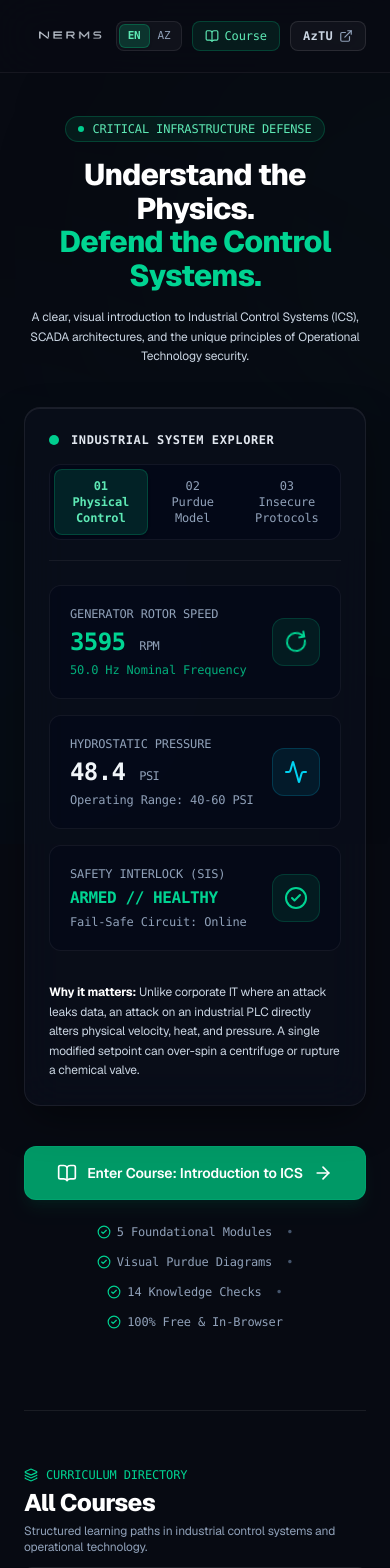
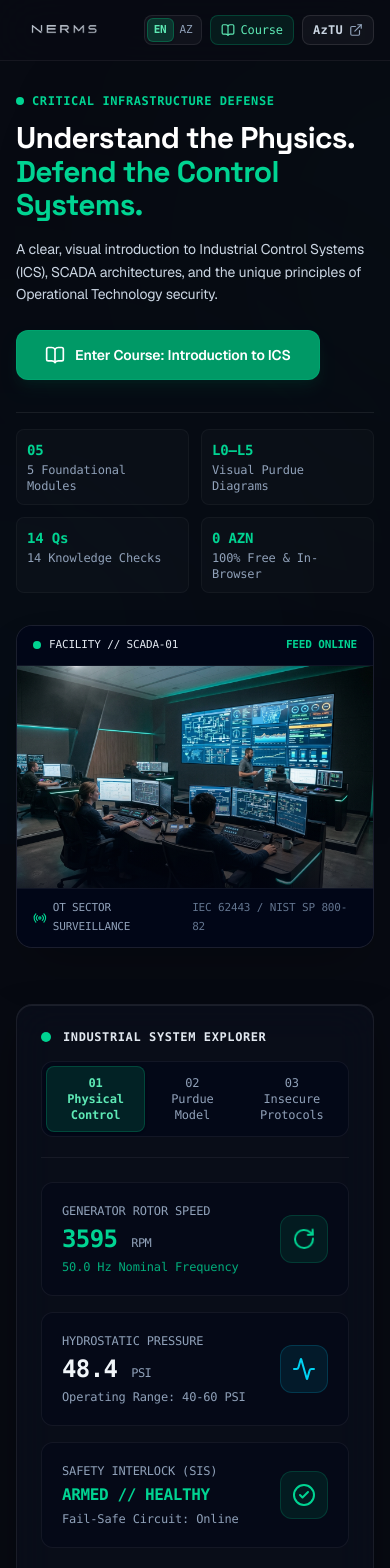
Before and after one commit to Nuranss/NERMS-learning-platform, a Next.js app: page / in a window 390 px wide. Shown: the top 1568 px of the page. Built offline with nearby package versions, Linux system fonts and the light colour scheme.

Commit message:
design: eliminate AI slop tells, add industrial control room imagery, integrate Space Grotesk typography, and optimize mobile navbar

```diff
--- a/src/app/globals.css
+++ b/src/app/globals.css
@@ -23,6 +23,7 @@
   }
 
   h1, h2, h3, h4, h5, h6 {
+    font-family: var(--font-space-grotesk), var(--font-geist-sans), sans-serif;
     color: var(--text-primary);
     letter-spacing: -0.025em;
   }
--- a/src/app/layout.tsx
+++ b/src/app/layout.tsx
@@ -1,5 +1,5 @@
 import type { Metadata } from "next";
-import { Geist, Geist_Mono } from "next/font/google";
+import { Geist, Geist_Mono, Space_Grotesk } from "next/font/google";
 import "./globals.css";
 import { LanguageProvider } from "@/i18n/LanguageContext";
 
@@ -11,6 +11,12 @@ const geistSans = Geist({
 const geistMono = Geist_Mono({
   variable: "--font-geist-mono",
   subsets: ["latin"],
+});
+
+const spaceGrotesk = Space_Grotesk({
+  variable: "--font-space-grotesk",
+  subsets: ["latin"],
+  weight: ["500", "600", "700"],
 });
 
 export const metadata: Metadata = {
@@ -27,7 +33,7 @@ export default function RootLayout({
   children: React.ReactNode;
 }>) {
   return (
-    <html lang="en" className={`${geistSans.variable} ${geistMono.variable} dark antialiased`}>
+    <html lang="en" className={`${geistSans.variable} ${geistMono.variable} ${spaceGrotesk.variable} dark antialiased`}>
       <body className="min-h-screen bg-[#070a12] text-slate-200 antialiased selection:bg-emerald-500/25 selection:text-emerald-200 flex flex-col overflow-x-hidden">
         {/* Subtle background ambient mesh */}
         <div className="fixed inset-0 pointer-events-none z-0 overflow-hidden opacity-30">
--- a/src/app/page.tsx
+++ b/src/app/page.tsx
@@ -1,12 +1,13 @@
 "use client";
 
+import Image from "next/image";
 import Link from "next/link";
 import { Navbar } from "@/components/layout/Navbar";
 import { Footer } from "@/components/layout/Footer";
 import { PresentationShowcase } from "@/components/home/PresentationShowcase";
 import { CourseCard } from "@/components/home/CourseCard";
 import { COURSES_CATALOG } from "@/mock/coursesCatalog";
-import { ArrowRight, BookOpen, CheckCircle2, Layers } from "lucide-react";
+import { BookOpen, Layers, ShieldCheck, Terminal, Radio } from "lucide-react";
 import { useLanguage } from "@/i18n/LanguageContext";
 import { useTranslation } from "@/i18n/translations";
 
@@ -18,66 +19,103 @@ export default function HomePage() {
     <div className="flex flex-col min-h-screen w-full">
       <Navbar />
 
-      <main className="flex-1 w-full max-w-[1600px] mx-auto px-6 sm:px-10 lg:px-16 pt-10 sm:pt-14 pb-24 flex flex-col items-center">
-        {/* Hero Header */}
-        <section className="text-center max-w-4xl mx-auto mb-10">
-          <div className="inline-flex items-center gap-2 px-3 py-1 rounded-full bg-emerald-500/10 border border-emerald-500/25 text-emerald-300 text-xs font-mono font-medium mb-4">
-            <span className="w-1.5 h-1.5 rounded-full bg-emerald-400 animate-pulse" />
+      <main className="flex-1 w-full max-w-[1600px] mx-auto px-4 sm:px-10 lg:px-16 pt-8 sm:pt-12 pb-24 flex flex-col">
+        {/* Asymmetric Industrial Hero Section */}
+        <section className="w-full mb-14 lg:mb-18">
+          <div className="grid grid-cols-1 lg:grid-cols-12 gap-8 lg:gap-12 items-center">
+            {/* Left Column: Authoritative Engineering Typography & CTA */}
+            <div className="lg:col-span-7 flex flex-col justify-center">
+              <div className="flex items-center gap-2 text-xs font-mono font-semibold text-emerald-400 tracking-wider uppercase mb-3">
+                <span className="w-2 h-2 rounded-full bg-emerald-400" />
                 <span>{t.hero.badge}</span>
               </div>
 
-          <h1 className="text-3xl sm:text-5xl lg:text-6xl font-extrabold text-white tracking-tight leading-[1.12] mb-4">
-            {t.hero.title1} <br />
+              <h1 className="text-3xl sm:text-5xl lg:text-[3.25rem] font-bold text-white tracking-tight leading-[1.12] mb-4">
+                {t.hero.title1}{" "}
                 <span className="text-emerald-400">{t.hero.title2}</span>
               </h1>
 
-          <p className="text-xs sm:text-base text-slate-300 leading-relaxed max-w-3xl mx-auto">
+              <p className="text-sm sm:text-base text-slate-300 leading-relaxed mb-6 max-w-2xl">
                 {t.hero.desc}
               </p>
+
+              {/* Action Button & Course Link */}
+              <div className="flex flex-wrap items-center gap-4 mb-8">
+                <Link
+                  href="/rooms/intro-to-ics"
+                  className="px-7 py-3.5 rounded-xl font-semibold text-sm sm:text-base bg-emerald-600 hover:bg-emerald-500 text-white shadow-lg shadow-emerald-950/40 active:scale-[0.98] transition-all flex items-center justify-center gap-2.5 border border-emerald-400/20"
+                >
+                  <BookOpen className="w-5 h-5" />
+                  <span>{t.hero.cta}</span>
+                </Link>
+              </div>
+
+              {/* Engineering Metric Indicators */}
+              <div className="grid grid-cols-2 sm:grid-cols-4 gap-3 pt-4 border-t border-white/[0.08] text-xs font-mono">
+                <div className="p-2.5 rounded-lg bg-white/[0.02] border border-white/[0.04]">
+                  <span className="text-emerald-400 font-bold block mb-0.5 text-sm">05</span>
+                  <span className="text-slate-400">{t.hero.chips.modules}</span>
+                </div>
+                <div className="p-2.5 rounded-lg bg-white/[0.02] border border-white/[0.04]">
+                  <span className="text-emerald-400 font-bold block mb-0.5 text-sm">L0–L5</span>
+                  <span className="text-slate-400">{t.hero.chips.diagrams}</span>
+                </div>
+                <div className="p-2.5 rounded-lg bg-white/[0.02] border border-white/[0.04]">
+                  <span className="text-emerald-400 font-bold block mb-0.5 text-sm">14 Qs</span>
+                  <span className="text-slate-400">{t.hero.chips.checks}</span>
+                </div>
+                <div className="p-2.5 rounded-lg bg-white/[0.02] border border-white/[0.04]">
+                  <span className="text-emerald-400 font-bold block mb-0.5 text-sm">0 AZN</span>
+                  <span className="text-slate-400">{t.hero.chips.free}</span>
+                </div>
+              </div>
+            </div>
+
+            {/* Right Column: Authentic Industrial Control Center Photograph */}
+            <div className="lg:col-span-5 w-full">
+              <div className="relative rounded-2xl overflow-hidden border border-white/[0.1] shadow-2xl bg-slate-950/80 group">
+                {/* Visual Telemetry Header */}
+                <div className="flex items-center justify-between px-4 py-2.5 bg-slate-950/85 border-b border-white/[0.06] text-[11px] font-mono text-slate-400">
+                  <div className="flex items-center gap-2">
+                    <span className="w-2 h-2 rounded-full bg-emerald-400 animate-pulse" />
+                    <span className="text-slate-200 font-medium">FACILITY // SCADA-01</span>
+                  </div>
+                  <span className="text-emerald-400 font-semibold">FEED ONLINE</span>
+                </div>
+
+                {/* Industrial Photograph */}
+                <div className="relative aspect-[16/10] w-full overflow-hidden">
+                  <Image
+                    src="/industrial-control-room.jpg"
+                    alt="Industrial Control Room and SCADA Operations"
+                    fill
+                    priority
+                    sizes="(max-width: 1024px) 100vw, 42vw"
+                    className="object-cover group-hover:scale-[1.03] transition-transform duration-500"
+                  />
+                  <div className="absolute inset-0 bg-gradient-to-t from-slate-950/60 via-transparent to-transparent pointer-events-none" />
+                </div>
+
+                {/* Visual Telemetry Footer */}
+                <div className="px-4 py-2.5 bg-slate-950/85 border-t border-white/[0.06] flex items-center justify-between text-[11px] font-mono text-slate-400">
+                  <div className="flex items-center gap-1.5">
+                    <Radio className="w-3.5 h-3.5 text-emerald-400" />
+                    <span>OT SECTOR SURVEILLANCE</span>
+                  </div>
+                  <span className="text-slate-500">IEC 62443 / NIST SP 800-82</span>
+                </div>
+              </div>
+            </div>
+          </div>
         </section>
 
         {/* Center Presentation Showcase */}
-        <section className="w-full mb-10">
+        <section className="w-full mb-16">
           <PresentationShowcase />
         </section>
 
-        {/* Action Button & Course Access Directly Underneath */}
-        <section className="flex flex-col items-center text-center space-y-4 mb-20">
-          <Link
-            href="/rooms/intro-to-ics"
-            className="group px-8 py-4 rounded-xl font-semibold text-sm sm:text-base bg-emerald-600 hover:bg-emerald-500 text-white shadow-lg shadow-emerald-950/40 active:scale-[0.98] transition-all flex items-center gap-2.5 border border-emerald-400/20"
-          >
-            <BookOpen className="w-5 h-5" />
-            <span>{t.hero.cta}</span>
-            <ArrowRight className="w-5 h-5 transition-transform group-hover:translate-x-1" />
-          </Link>
-
-          {/* Clean Course Feature Chips */}
-          <div className="flex flex-wrap items-center justify-center gap-3.5 pt-2 text-xs text-slate-400 font-mono">
-            <span className="flex items-center gap-1.5">
-              <CheckCircle2 className="w-3.5 h-3.5 text-emerald-400" />
-              {t.hero.chips.modules}
-            </span>
-            <span className="text-slate-600">•</span>
-            <span className="flex items-center gap-1.5">
-              <CheckCircle2 className="w-3.5 h-3.5 text-emerald-400" />
-              {t.hero.chips.diagrams}
-            </span>
-            <span className="text-slate-600">•</span>
-            <span className="flex items-center gap-1.5">
-              <CheckCircle2 className="w-3.5 h-3.5 text-emerald-400" />
-              {t.hero.chips.checks}
-            </span>
-            <span className="text-slate-600">•</span>
-            <span className="flex items-center gap-1.5">
-              <CheckCircle2 className="w-3.5 h-3.5 text-emerald-400" />
-              {t.hero.chips.free}
-            </span>
-          </div>
-        </section>
-
         {/* All Courses Segment */}
-        <section className="w-full max-w-6xl xl:max-w-7xl border-t border-white/[0.08] pt-14">
+        <section className="w-full max-w-6xl xl:max-w-7xl mx-auto border-t border-white/[0.08] pt-14">
           <div className="flex flex-col sm:flex-row sm:items-end justify-between gap-3 mb-8">
             <div>
               <div className="flex items-center gap-2 text-xs font-mono text-emerald-400 mb-1">
--- a/src/components/home/CourseCard.tsx
+++ b/src/components/home/CourseCard.tsx
@@ -80,8 +80,8 @@ export function CourseCard({ course }: CourseCardProps) {
           href={course.href}
           className="px-5 py-2.5 rounded-xl text-xs sm:text-sm font-semibold bg-emerald-600 hover:bg-emerald-500 text-white shadow-sm flex items-center justify-center gap-2 active:scale-[0.98] transition-all"
         >
+          <BookOpen className="w-4 h-4" />
           <span>{t.catalog.startCourse}</span>
-          <ArrowRight className="w-4 h-4 transition-transform group-hover:translate-x-1" />
         </Link>
       </div>
     </div>
--- a/src/components/layout/Navbar.tsx
+++ b/src/components/layout/Navbar.tsx
@@ -11,10 +11,10 @@ export function Navbar() {
   const t = useTranslation(language);
 
   return (
-    <header className="sticky top-0 z-50 w-full border-b border-white/[0.06] bg-[#080b13]/90 backdrop-blur-xl px-6 sm:px-10 lg:px-16 py-3.5 transition-colors">
-      <div className="w-full max-w-[1600px] mx-auto flex items-center justify-between">
+    <header className="sticky top-0 z-50 w-full border-b border-white/[0.06] bg-[#080b13]/90 backdrop-blur-xl px-4 sm:px-10 lg:px-16 py-3 sm:py-3.5 transition-colors">
+      <div className="w-full max-w-[1600px] mx-auto flex items-center justify-between gap-2">
         {/* Left: NERMS Logo */}
-        <div className="flex items-center">
+        <div className="flex items-center shrink-0">
           <Link href="/" className="flex items-center group py-0.5">
             <Image
               src="/nerms-logo.png"
@@ -22,19 +22,19 @@ export function Navbar() {
               width={260}
               height={86}
               priority
-              className="h-10 sm:h-12 w-auto object-contain transition-transform duration-200 group-hover:scale-[1.02]"
+              className="h-8 sm:h-11 md:h-12 w-auto object-contain transition-transform duration-200 group-hover:scale-[1.02]"
             />
           </Link>
         </div>
 
         {/* Right: Actions, Language Switcher & AzTU */}
-        <div className="flex items-center gap-2.5 sm:gap-3.5 text-xs font-mono">
+        <div className="flex items-center gap-2 sm:gap-3.5 text-xs font-mono shrink-0">
           {/* Language Switcher Pill */}
-          <div className="flex items-center p-0.5 rounded-lg bg-white/[0.04] border border-white/[0.08] text-[11px] font-mono">
+          <div className="flex items-center p-0.5 rounded-lg bg-white/[0.04] border border-white/[0.08] text-[11px] font-mono shrink-0">
             <button
               type="button"
               onClick={() => setLanguage("en")}
-              className={`px-2 py-1 rounded-md transition-all ${
+              className={`px-1.5 sm:px-2 py-1 rounded-md transition-all ${
                 language === "en"
                   ? "bg-emerald-500/20 text-emerald-300 font-bold border border-emerald-500/30 shadow-sm"
                   : "text-slate-400 hover:text-white"
@@ -45,7 +45,7 @@ export function Navbar() {
             <button
               type="button"
               onClick={() => setLanguage("az")}
-              className={`px-2 py-1 rounded-md transition-all ${
+              className={`px-1.5 sm:px-2 py-1 rounded-md transition-all ${
                 language === "az"
                   ? "bg-emerald-500/20 text-emerald-300 font-bold border border-emerald-500/30 shadow-sm"
                   : "text-slate-400 hover:text-white"
@@ -57,7 +57,7 @@ export function Navbar() {
 
           <Link
             href="/rooms/intro-to-ics"
-            className="flex items-center gap-1.5 px-3 py-1.5 sm:px-3.5 sm:py-1.5 rounded-lg bg-emerald-500/10 hover:bg-emerald-500/20 text-emerald-300 border border-emerald-500/25 transition-all text-xs font-medium active:scale-95"
+            className="flex items-center gap-1.5 px-2.5 py-1.5 sm:px-3.5 sm:py-1.5 rounded-lg bg-emerald-500/10 hover:bg-emerald-500/20 text-emerald-300 border border-emerald-500/25 transition-all text-xs font-medium active:scale-95 shrink-0"
           >
             <BookOpen className="w-3.5 h-3.5" />
             <span className="hidden sm:inline">{t.nav.introCourse}</span>
@@ -68,7 +68,7 @@ export function Navbar() {
             href="https://aztu.edu.az/az"
             target="_blank"
             rel="noopener noreferrer"
-            className="flex items-center gap-1.5 px-3 py-1.5 sm:px-3.5 sm:py-1.5 rounded-lg bg-white/[0.04] hover:bg-white/[0.08] text-slate-300 hover:text-white border border-white/[0.1] hover:border-emerald-500/30 transition-all text-xs font-medium active:scale-95 group"
+            className="flex items-center gap-1.5 px-2.5 py-1.5 sm:px-3.5 sm:py-1.5 rounded-lg bg-white/[0.04] hover:bg-white/[0.08] text-slate-300 hover:text-white border border-white/[0.1] hover:border-emerald-500/30 transition-all text-xs font-medium active:scale-95 group shrink-0"
             title={t.nav.aztuTitle}
           >
             <span className="font-semibold tracking-wide">AzTU</span>
```
Also changed, not shown: .unshite/report.md (added), public/industrial-control-room.jpg (added). Lines whose indentation alone changed are shown as unchanged.
